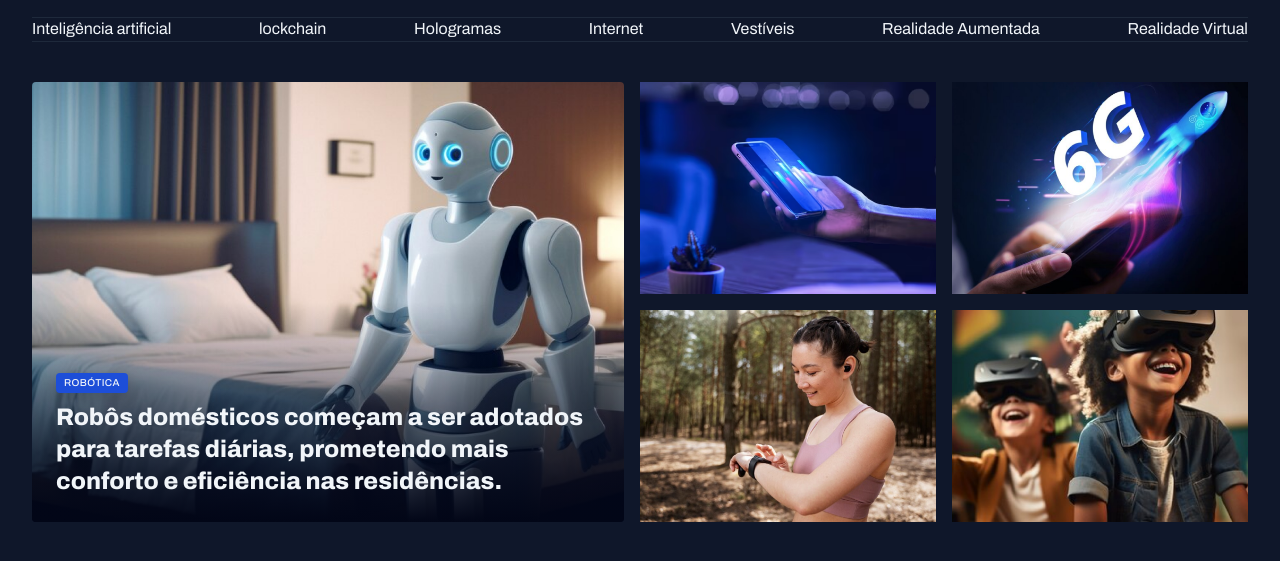
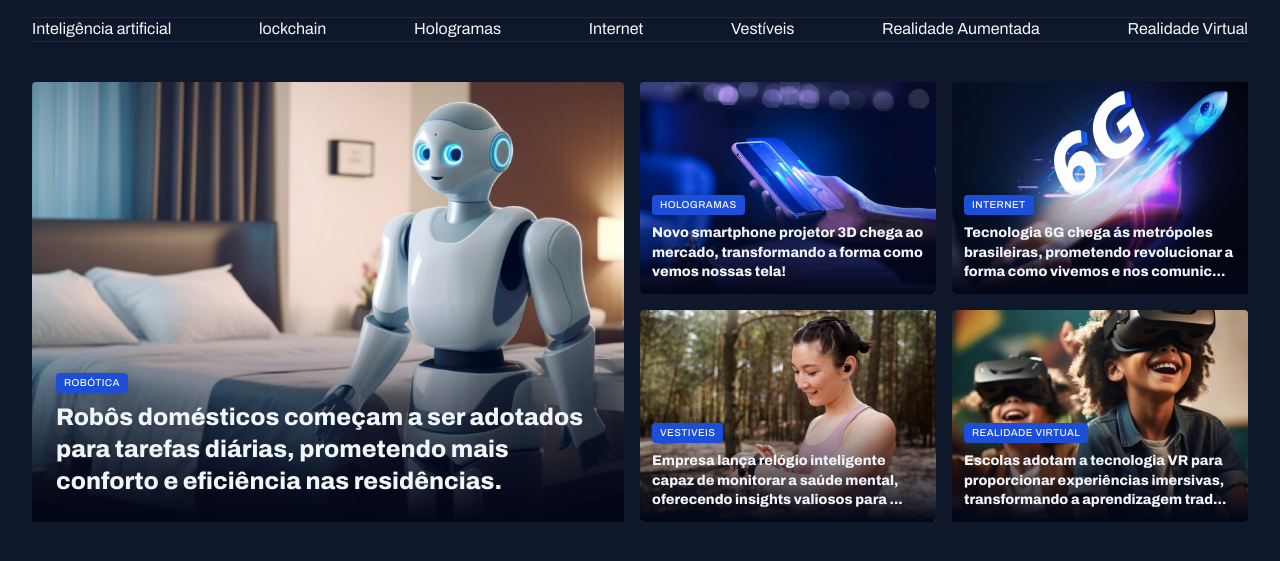
Before and after one commit to Brunomorais85/projeto-noticias, a plain HTML site: page index.html in a window 1280 px wide. Shown: the part 45-606 px from the top of the page. Drawn offline with Linux system fonts and the light colour scheme.

Commit message:
finalizando a seçao destaques

```diff
--- a/index.html
+++ b/index.html
@@ -43,7 +43,7 @@
  <main class="grid container">
   <section id="featured" class="grid grid-flow-col gap-16">
     <figure class="card">
-      <img src="assets/imagens/Image 01.png" alt="">
+      <img src="assets/imagens/Image 01.png" alt=" Robôs domésticos começam a ser adotados para tarefas diárias, prometendo mais conforto e eficiência nas residências.">
       <figcaption>
         <span class="content-tag">Robótica</span>
         <h2 class="text-2xl">
@@ -53,18 +53,41 @@
     </figure>
 
     <div class="grid grid-cols-2 gap-16">
-      <div>
-        <img src="assets/imagens/Image 02.png" alt="">
-      </div>
-      <div>
-        <img src="assets/imagens/Image 03.png" alt="">
-      </div>
-      <div>
-        <img src="assets/imagens/Image 04.png" alt="">
-      </div>
-      <div>
-        <img src="assets/imagens/Image 05.png" alt="">
-      </div>
+      <figure class="card">
+        <img src="assets/imagens/Image 02.png" alt=" Novo smartphone projetor 3D chega ao mercado, transformando a forma como vemos nossas tela!">
+
+        <figcaption>
+          <span class="content-tag">Hologramas</span>
+          <h2 class="text-lg">
+            Novo smartphone projetor 3D chega ao mercado, transformando a forma como vemos nossas tela!
+          </h2>
+        </figcaption>
+      </figure>
+      <figure class="card">
+        <img src="assets/imagens/Image 03.png" alt="Tecnologia 6G chega ás metrópoles brasileiras, prometendo revolucionar a forma como vivemos e nos comunicamos.">
+        <figcaption>
+          <span class="content-tag">Internet</span>
+          <h2 class="text-lg">
+           Tecnologia 6G chega ás metrópoles brasileiras, prometendo revolucionar a forma como vivemos e nos comunic...
+          </h2>
+        </figcaption>
+      </figure>
+      <figure class="card" >
+        <img src="assets/imagens/Image 04.png" alt=" Empresa lança relógio inteligente capaz de monitorar a saúde mental, oferecendo insights valiosos para o bem-estar pessoal."><figcaption>
+          <span class="content-tag">vestiveis</span>
+          <h2 class="text-lg">
+            Empresa lança relógio inteligente capaz de monitorar a saúde mental, oferecendo insights valiosos para ...
+          </h2>
+        </figcaption>
+      </figure>
+      <figure class="card">
+        <img src="assets/imagens/Image 05.png" alt="Escolas adotam a tecnologia VR para proporcionar experiências imersivas, transformando a aprendizagem tradicional."><figcaption>
+          <span class="content-tag">Realidade Virtual</span>
+          <h2 class="text-lg">
+           Escolas adotam a tecnologia VR para proporcionar experiências imersivas, transformando a aprendizagem trad...
+          </h2>
+        </figcaption>
+      </figure>
     </div>
   </section>
 
--- a/styles/sections.css
+++ b/styles/sections.css
@@ -24,6 +24,10 @@
 
         padding: 24px;
 
+        &:has(.text-lg) {
+          padding: 12px;
+        }
+
         h2 {
           margin-top: 8px;
         }
```
